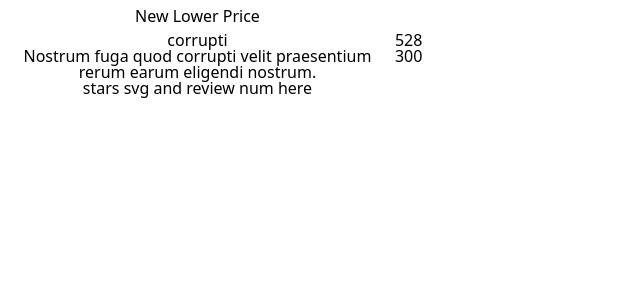
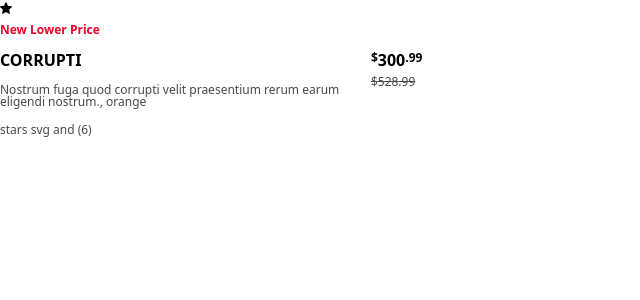
Before and after one commit to hrr48-BlueJayWay/product-options, a React app: page / in a window 1280 px wide. Shown: the top 300 px of the page, without its empty margins (0-640 px from the left). Built offline with nearby package versions, Linux system fonts and the light colour scheme; the HTML template or start-up script is replaced by a standard one.

Commit message:
Make basic overview replica,add star svg test

```diff
--- a/client/src/app.jsx
+++ b/client/src/app.jsx
@@ -6,12 +6,22 @@ import exampleData from './data/exampleData.js';
 import GlobalStyle from './globalStyle/createGlobalStyle.jsx'
 
 
+const Icon = styled.svg`
+  flex: none;
+  transition: fill 0.25s;
+  width: 12px;
+  height: 12px;
+`;
+
 const App = () => {
 
 const [data, setData] = useState(exampleData)
 
   return (
     <div>
+      <Icon viewBox="0 -10 511.99143 511">
+      <path d="m510.652344 185.882812c-3.371094-10.367187-12.566406-17.707031-23.402344-18.6875l-147.796875-13.417968-58.410156-136.75c-4.3125-10.046875-14.125-16.53125-25.046875-16.53125s-20.738282 6.484375-25.023438 16.53125l-58.410156 136.75-147.820312 13.417968c-10.835938 1-20.011719 8.339844-23.402344 18.6875-3.371094 10.367188-.257813 21.738282 7.9375 28.925782l111.722656 97.964844-32.941406 145.085937c-2.410156 10.667969 1.730468 21.699219 10.582031 28.097656 4.757813 3.457031 10.347656 5.183594 15.957031 5.183594 4.820313 0 9.644532-1.28125 13.953125-3.859375l127.445313-76.203125 127.421875 76.203125c9.347656 5.585938 21.101562 5.074219 29.933593-1.324219 8.851563-6.398437 12.992188-17.429687 10.582032-28.097656l-32.941406-145.085937 111.722656-97.964844c8.191406-7.1875 11.308594-18.535156 7.9375-28.925782zm-252.203125 223.722657"/>
+      </Icon>
       <GlobalStyle />
       <ProductOverview data={data} />
     </div>
--- a/client/src/components/ProductOverview.jsx
+++ b/client/src/components/ProductOverview.jsx
@@ -1,5 +1,9 @@
 import React from 'react';
 import styled from 'styled-components';
+
+const detailsTheme = {
+  main: "magenta",
+}
 
 const GridParent = styled.div`
   display: grid;
@@ -8,50 +12,84 @@ const GridParent = styled.div`
   "main main pricing"
   "description description pricing"
   "reviews reviews pricing";
-  text-align: center;
-  align-items: center;
 `;
 
 const NewPrice = styled.div`
   grid-area: new-price;
   margin: 0.5rem 0;
+  color: #ed022a;
+  font-weight: 700;
+  font-size: 0.75rem;
 `;
 
 const Pricing = styled.div`
   grid-area: pricing;
+  align-self: start;
+  margin-top: 1.75rem;
 `;
-
 
 const Main = styled.div`
   grid-area: main;
+  font-weight: 700;
+  margin: 0.5rem 0;
 `;
 
 const Description = styled.div`
   grid-area: description;
+  font-size: 0.75rem;
+  margin: 0.5rem 0;
+  color: #484848;
 `;
 
 const Reviews = styled.div`
   grid-area: reviews;
+  margin: 0.5rem 0;
+  font-size: 0.75rem;
+  color: #484848;
 `;
+
+const CurrentPrice = styled.div`
+  font-weight: 700;
+  margin: 0.5rem 0;
+  // to-do: add .00 and style
+`;
+
+const OriginalPrice = styled.div`
+  font-size: 0.75rem;
+  margin: 0.5rem 0;
+  color: #484848;
+  text-decoration: line-through;
+`;
+
+const MoneySpans = styled.span`
+  font-size: 0.75rem;
+  vertical-align: top;
+`;
+
+
+
 
 const ProductOverview = (props) => {
   const { data } = props;
+
   let isOnSale = data.price.salePrice < data.price.originalPrice
 
+  const dollar = <MoneySpans>$</MoneySpans>
+  const cents = <MoneySpans>.99</MoneySpans>
   return (
   <GridParent>
     {isOnSale && <NewPrice>New Lower Price</NewPrice>}
-    <Main>
-      <h1>{data.title}</h1>
+    <Main theme={detailsTheme}>
+      <h1>{data.title.toUpperCase()}</h1>
     </Main>
     <Description>
-      <p>{data.description}</p>
+      <p>{data.description}{data.colors[0] && `, ${data.colors[0]}`}{data.sizes[0] && `, ${data.sizes[0]}`}</p>
     </Description>
     <Pricing>
-      <div>{data.price.originalPrice}</div>
-      {isOnSale && <div>{data.price.salePrice}</div>}
+      <CurrentPrice>{dollar}{data.price.salePrice}{cents}</CurrentPrice>
+      {isOnSale && <OriginalPrice>${data.price.originalPrice}.99</OriginalPrice>}
     </Pricing>
-    <Reviews>stars svg and review num here</Reviews>
+    <Reviews>stars svg and ({data.reviews.length})</Reviews>
   </GridParent>
   );
 };
--- a/client/src/globalStyle/createGlobalStyle.jsx
+++ b/client/src/globalStyle/createGlobalStyle.jsx
@@ -50,7 +50,7 @@ const GlobalStyle = createGlobalStyle`
     border-spacing: 0;
   }
   html {
-    font-size: 100%;
+    font: 100%;
   }
   body {
     width: 33%;
```
Also changed, not shown: star.svg (added).
